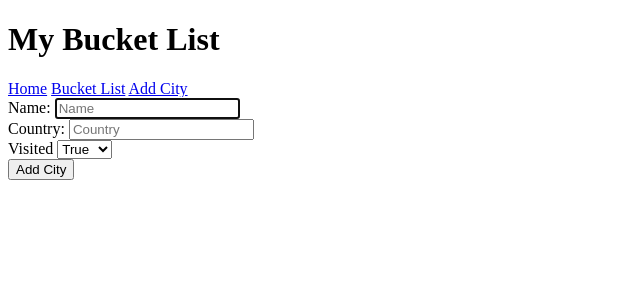
After one commit to cameronjwils/Python_Project, a Flask app: page /city/add in a window 1280 px wide. The commit adds this page. Shown: the top 300 px of the page, without its empty margins (0-640 px from the left). Run offline with Flask 2, Linux system fonts and the light colour scheme; data that the repository does not hold is empty.

Commit message:
Multiple changes made, however bucket_list andadding cities still not working

```diff
--- a/controller/bucket_list_controller.py
+++ b/controller/bucket_list_controller.py
@@ -10,4 +10,18 @@ bucket_list_blueprint = Blueprint("bucket_list", __name__)
 @bucket_list_blueprint.route("/bucket-list")
 def bucket_list():
     cities = city_repository.select_all()
-    return render_template("cities/show_cities.html", all_cities=cities)
+    return render_template("cities/index.html", all_cities=cities)
+
+@bucket_list_blueprint.route("/city/add", methods=['GET'])
+def add_city():
+    countries = country_repository.select_all()
+    return render_template("cities/add.html")
+
+@bucket_list_blueprint.route("/city", methods=['POST'])
+def create_city():
+    name = request.form['name']
+    country = request.form['country']
+    visited   = bool(int(request.form['visited']))
+    city = City(name, country)
+    city_repository.save(city)
+    return redirect('/bucket-list')
--- a/db/bucket_list.sql
+++ b/db/bucket_list.sql
@@ -11,6 +11,7 @@ CREATE TABLE countries (
 CREATE TABLE cities (
   id INTEGER PRIMARY KEY AUTOINCREMENT,
   name VARCHAR,
+  visited BOOLEAN
   country_id INTEGER NOT NULL,
       FOREIGN KEY (country_id)
          REFERENCES countries (id)
--- a/models/city.py
+++ b/models/city.py
@@ -1,6 +1,10 @@
 class City:
 
-    def __init__(self, name, country, id = None):
+    def __init__(self, name, country, visited = False, id = None):
         self.name = name
         self.country = country
+        self.visited = visited
         self.id = id
+
+    def mark_visited(self):
+        self.completed = True
--- a/templates/base.html
+++ b/templates/base.html
@@ -10,11 +10,11 @@
     <h1>My Bucket List</h1>
     <header>
         <nav>
-          <ul class="menu">
-            <li><a href="/">Home</a></li>
-            <li><a href="/bucket-list">Bucket List</a></li>
-            <li><a href="/add-city">Add City</a></li>
-          </ul>
+          <div class="menu">
+            <a href="/">Home</a>
+            <a href="/bucket-list">Bucket List</a>
+            <a href="/city/add">Add City</a>
+        </div>
         </nav>
     </header>
 
--- /dev/null
+++ b/templates/cities/add.html
@@ -0,0 +1,23 @@
+{% extends "base.html" %}
+{% block content %}
+
+<form action="/city/add" method="post">
+    <div>
+        <label for="Name">Name:</label>
+        <input type="text" id="name" name="name" placeholder="Name" required autofocus>
+    </div>
+    <div>
+        <label for="Country">Country:</label>
+        <input type="text" id="country" name="country" placeholder="Country" required autofocus>
+    </div>
+    <div>
+        <label for="Visited">Visited</label>
+        <select id="visited" name="visited">
+            <option value="1">True</option>
+            <option value="0">False</option>
+        </select>
+    </div>
+    <button type="submit">Add City</button>
+</form>
+
+{% endblock %}
--- a/templates/cities/show_cities.html
+++ b/templates/cities/index.html
@@ -5,6 +5,7 @@
     <div class="city">
                 <h4>{{city.name}}</h4>
                 <h5>{{city.country.name}}</h5>
+                <h5>{{city.visited}}</h5>
     </div>
 
 {% endfor %}
```
Also changed, not shown: repositories/city_repository.py (+4 -4 lines).
